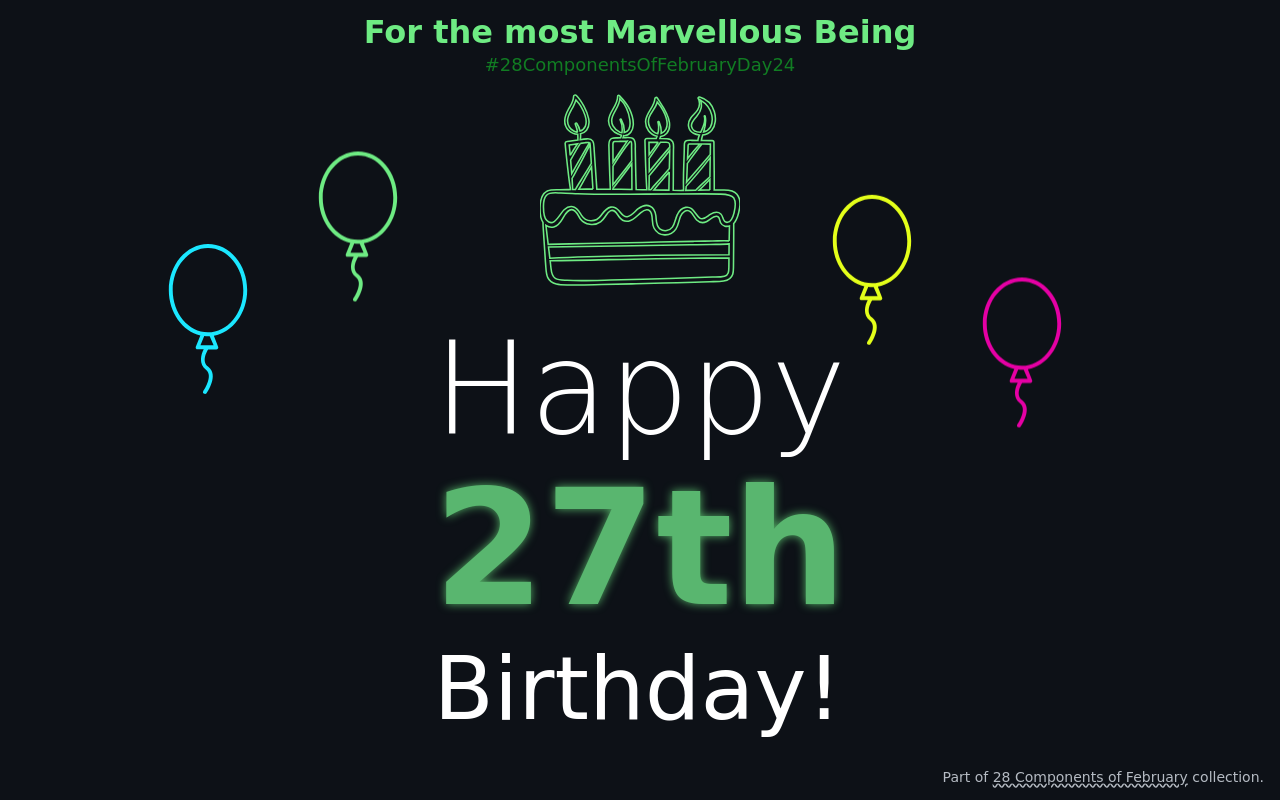
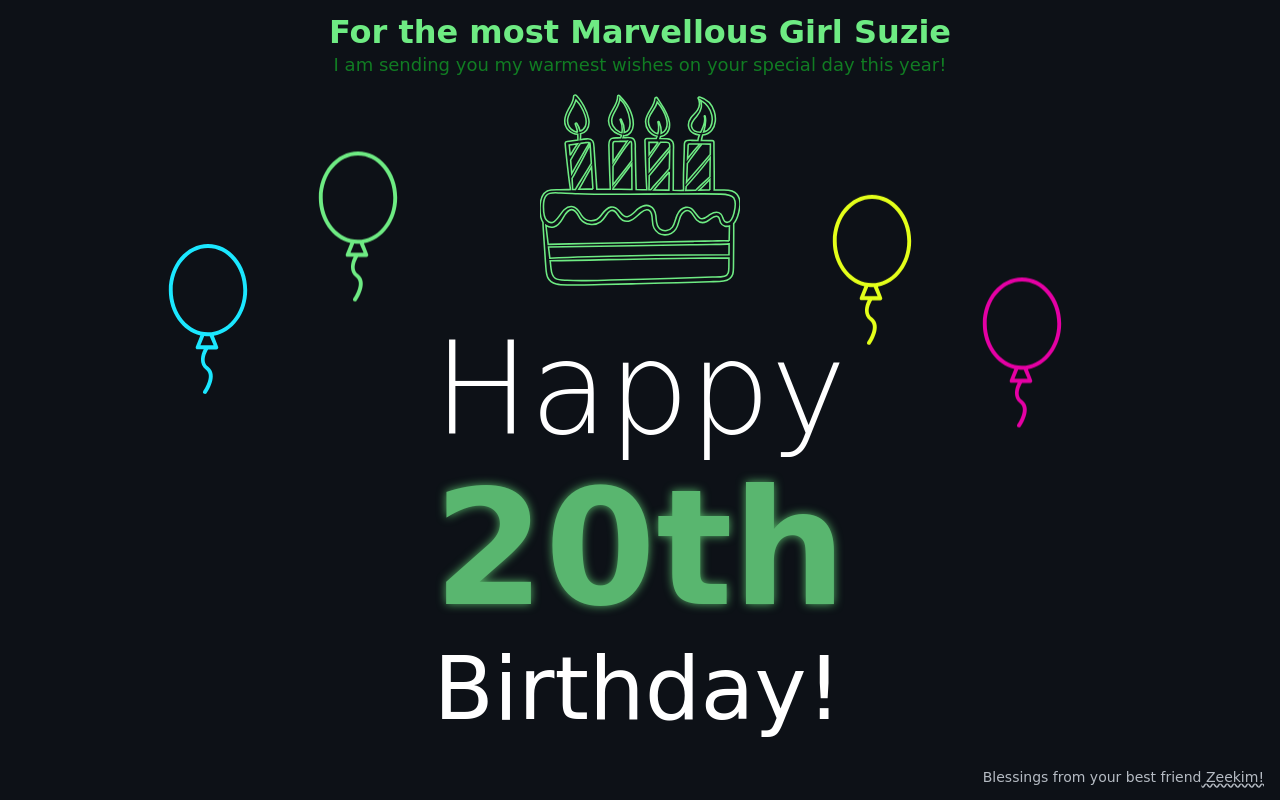
Before and after one commit to CryZJ/HappyBirthDay_animated, a plain HTML site: page index.html in a window 1280 px wide. Drawn offline with nearby package versions, Linux system fonts and the light colour scheme; a web font is replaced by a local one.

Commit message:
Update index.html

```diff
--- a/index.html
+++ b/index.html
@@ -2,16 +2,17 @@
 <html lang="en" >
 <head>
   <meta charset="UTF-8">
-  <title>CodePen - For the most Marvellous Being #28ComponentsOfFebruaryDay24</title>
+  <title>For Suzie!</title>
   <link rel="stylesheet" href="https://cdnjs.cloudflare.com/ajax/libs/meyer-reset/2.0/reset.min.css">
 <link rel="stylesheet" href="./style.css">
 
 </head>
 <body>
 <!-- partial:index.partial.html -->
-<h1 class="challenge-title">For the most Marvellous Being</h1>
-<h2 class="challenge-subtitle">#28ComponentsOfFebruaryDay24</h2>
-<p class="challenge-part-of">Part of <a href="https://codepen.io/collection/DQRePJ" target="_blank">28 Components of February</a> collection.</p>
+<h1 class="challenge-title">For the most Marvellous Girl Suzie</h1>
+<h2 class="challenge-subtitle">I am sending you my warmest
+    wishes on your special day this year!</h2>
+<p class="challenge-part-of">Blessings from your best friend<a href="https://codepen.io/collection/DQRePJ" target="_blank"> Zeekim! </a></p>
 
 <div class="birthday-cake">
 	<svg xmlns="http://www.w3.org/2000/svg" xmlns:xlink="http://www.w3.org/1999/xlink" version="1.1" id="Capa_1" x="0px" y="0px" viewBox="0 0 512 512" style="enable-background:new 0 0 512 512;" xml:space="preserve">
@@ -21,7 +22,7 @@
 
 <div class="hb-container">
 	<h3 class="happy">Happy</h3>
-	<h3 class="twentyseven">27th</h3>
+	<h3 class="twentyseven">20th</h3>
 	<h3 class="birthday">Birthday!</h3>
 	<div class="ballon">
 		<svg id="ballon" xmlns="http://www.w3.org/2000/svg" xmlns:xlink="http://www.w3.org/1999/xlink" version="1.1" x="0px" y="0px" viewBox="0 0 462.4 462.4" style="enable-background:new 0 0 462.4 462.4;" xml:space="preserve">
```
